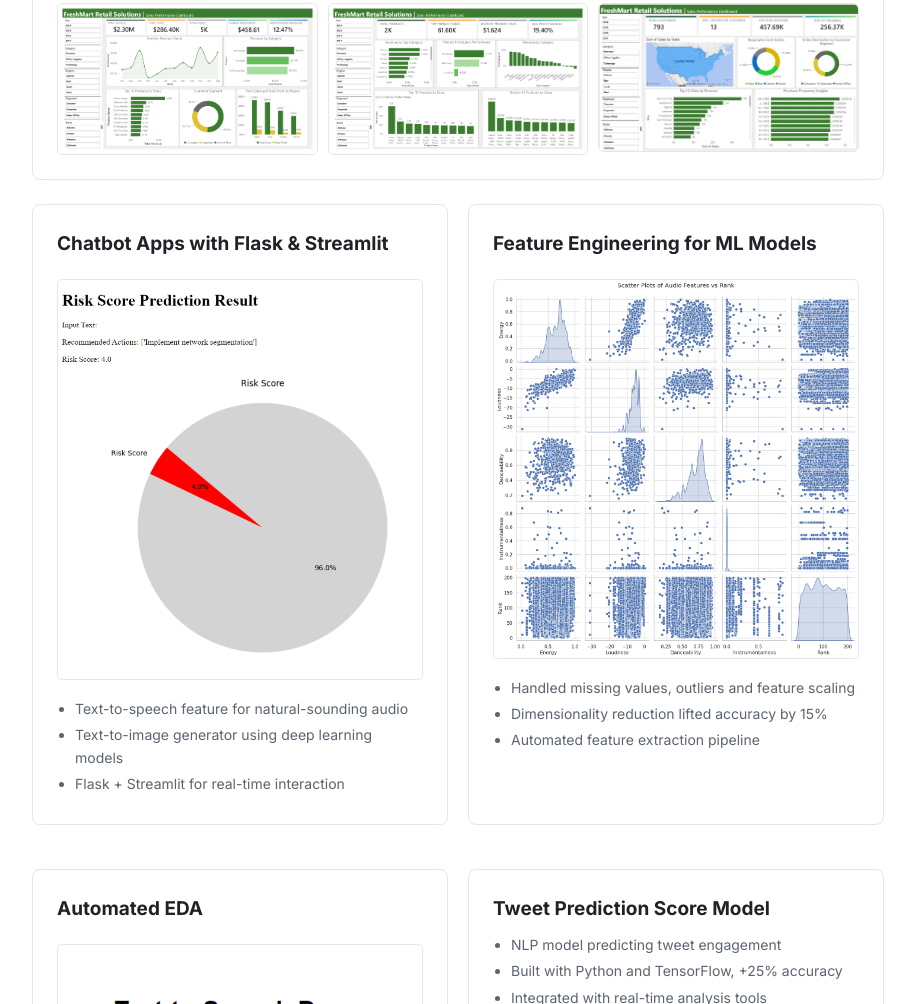
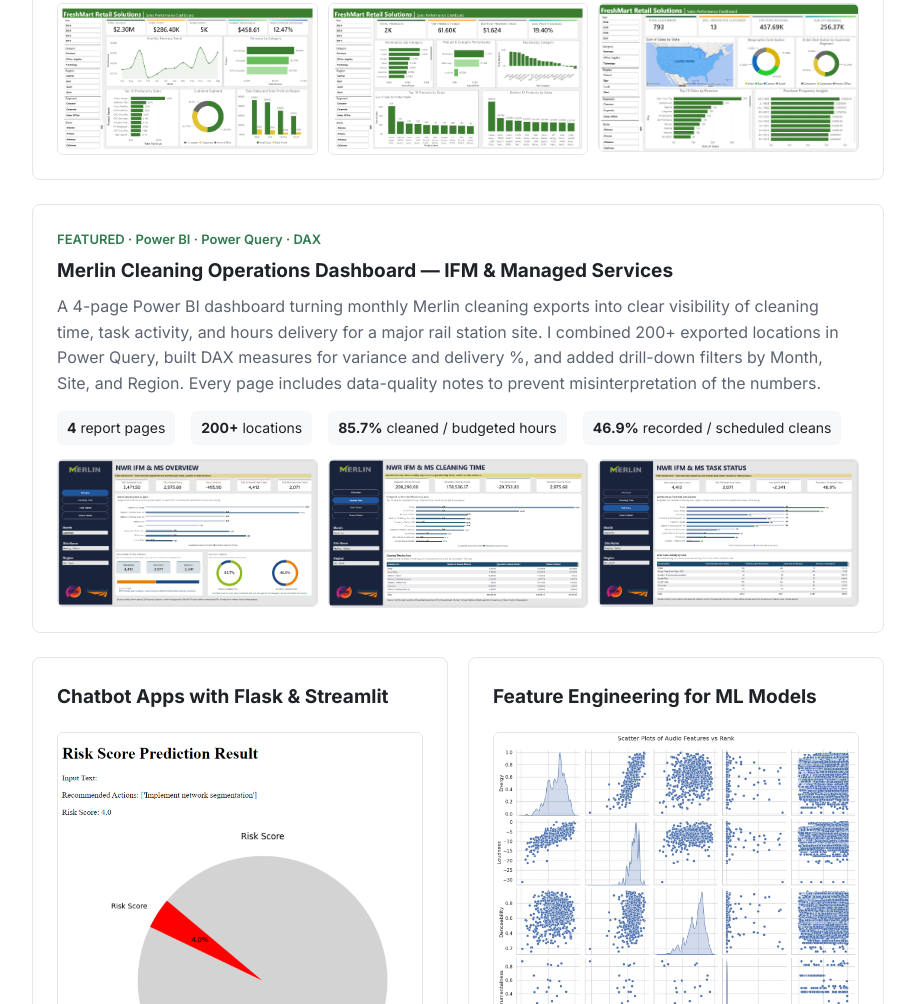
Before and after one commit to alihassan7714/portfolio, a plain HTML site: page index.html in a window 1280 px wide. Shown: the part 1712-2716 px from the top of the page, without its empty margins (182-1097 px from the left). Drawn offline with Linux system fonts and the light colour scheme.

Commit message:
Add Merlin Cleaning Operations Dashboard project

```diff
--- a/index.html
+++ b/index.html
@@ -213,6 +213,23 @@
       </div>
     </div>
 
+    <div class="project">
+      <div class="tagline">FEATURED · Power BI · Power Query · DAX</div>
+      <h3>Merlin Cleaning Operations Dashboard — IFM &amp; Managed Services</h3>
+      <p>A 4-page Power BI dashboard turning monthly Merlin cleaning exports into clear visibility of cleaning time, task activity, and hours delivery for a major rail station site. I combined 200+ exported locations in Power Query, built DAX measures for variance and delivery %, and added drill-down filters by Month, Site, and Region. Every page includes data-quality notes to prevent misinterpretation of the numbers.</p>
+      <div class="kpis">
+        <span><b>4</b> report pages</span>
+        <span><b>200+</b> locations</span>
+        <span><b>85.7%</b> cleaned / budgeted hours</span>
+        <span><b>46.9%</b> recorded / scheduled cleans</span>
+      </div>
+      <div class="gallery">
+        <img src="merlin-1.png" alt="Merlin dashboard: cleaning hours overview, variance tracking">
+        <img src="merlin-2.png" alt="Merlin dashboard: task activity by site and region">
+        <img src="merlin-3.png" alt="Merlin dashboard: drill-down details and data quality notes">
+      </div>
+    </div>
+
     <div class="proj-grid">
       <div class="project">
         <h3>Chatbot Apps with Flask &amp; Streamlit</h3>
```
